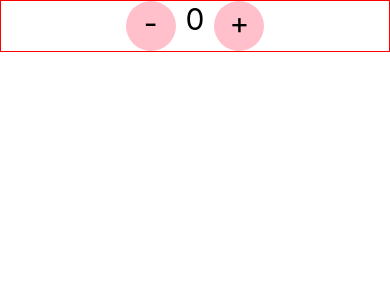
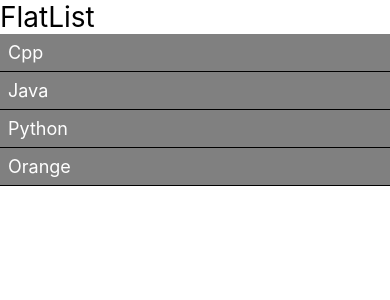
Before and after one commit to asad-digimark/react-native-cli-first, a React Native app: screen / in a window 390 px wide. Shown: the top 300 px of the page. Built offline with nearby package versions, Linux system fonts and the light colour scheme.

Commit message:
flatlist

```diff
--- a/App.tsx
+++ b/App.tsx
@@ -1,7 +1,11 @@
 import Counter from './components/Counter';
+import FlatList from './components/FlatList';
 
 function App(): JSX.Element {
-  return <Counter />;
+  return (
+    <FlatList />
+    // <Counter />
+  );
 }
 
 export default App;
--- a/components/Counter.tsx
+++ b/components/Counter.tsx
@@ -4,6 +4,8 @@ import { Text, View, StyleSheet, TouchableHighlight } from 'react-native';
 export default (): JSX.Element => {
   const [count, setCount] = useState(0);
   return (
+    <View>
+      <Text style={styles.title}>Counter</Text>
       <View style={styles.container}>
         <TouchableHighlight
           style={styles.button}
@@ -19,17 +21,19 @@ export default (): JSX.Element => {
           <Text style={styles.btnText}>+</Text>
         </TouchableHighlight>
       </View>
+    </View>
   );
 };
 
 const styles = StyleSheet.create({
   container: {
     flexDirection: 'row',
-    borderColor: 'red',
     alignContent: 'center',
     justifyContent: 'center',
     gap: 10,
-    borderWidth: 1,
+  },
+  title: {
+    fontSize: 28,
   },
   button: {
     width: 50,
--- /dev/null
+++ b/components/FlatList.tsx
@@ -0,0 +1,41 @@
+import { View, Text, FlatList, StyleSheet } from 'react-native';
+
+const data = ['cpp', 'java', 'python', 'orange'];
+
+export default (): JSX.Element => {
+  return (
+    <View>
+      <Text
+        style={{
+          fontSize: 28,
+        }}>
+        FlatList
+      </Text>
+      <FlatList
+        data={data}
+        renderItem={({ item }) => {
+          return <ListItem item={item} />;
+        }}
+        keyExtractor={item => item}
+        style={styles.listContainer}
+      />
+    </View>
+  );
+};
+
+const ListItem = ({ item }) => {
+  return <Text style={styles.itemText}>{item} </Text>;
+};
+
+const styles = StyleSheet.create({
+  listContainer: {
+    backgroundColor: 'grey',
+  },
+  itemText: {
+    fontSize: 18,
+    color: 'white',
+    textTransform: 'capitalize',
+    borderBottomWidth: 1,
+    padding: 8,
+  },
+});
```
Lines whose indentation alone changed are shown as unchanged.
